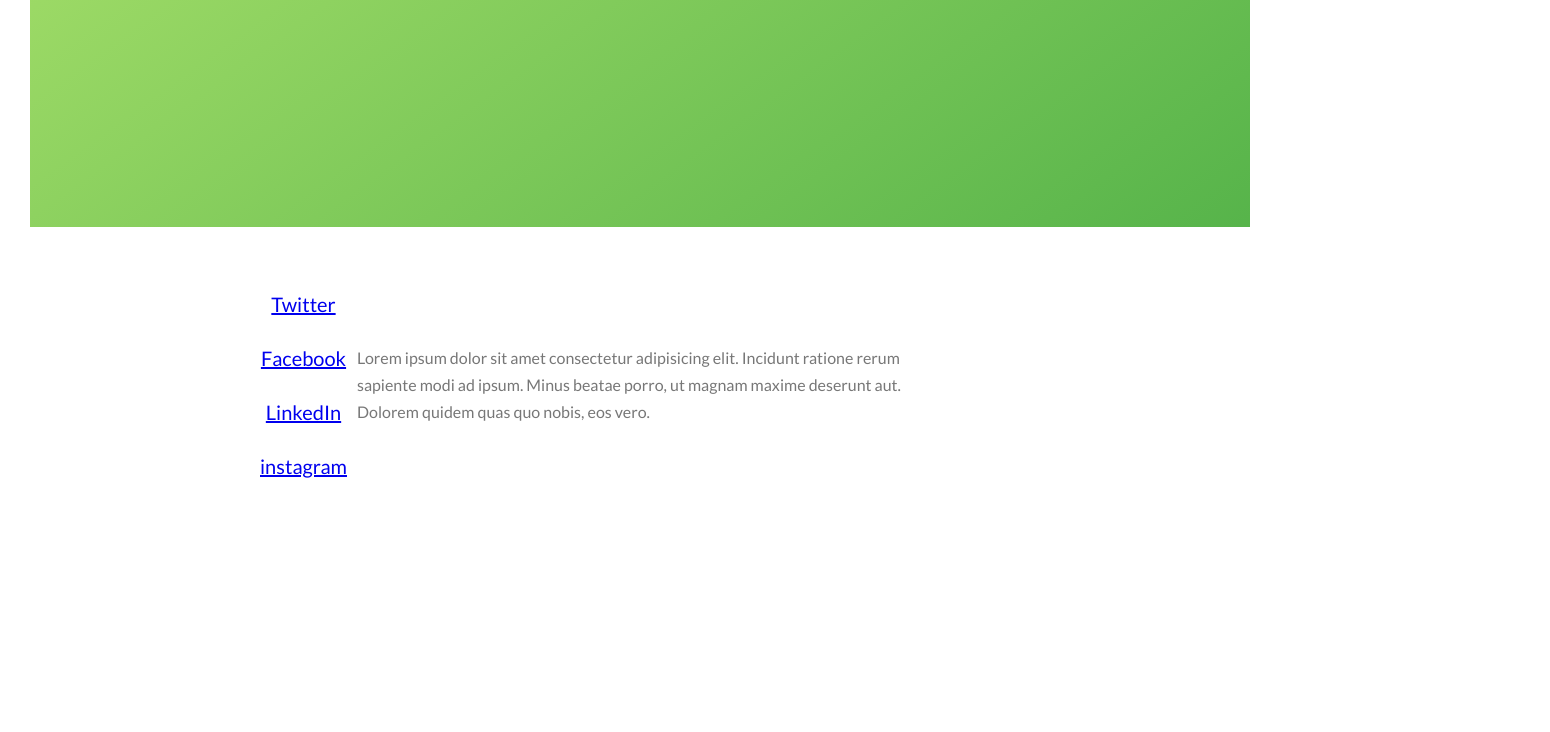
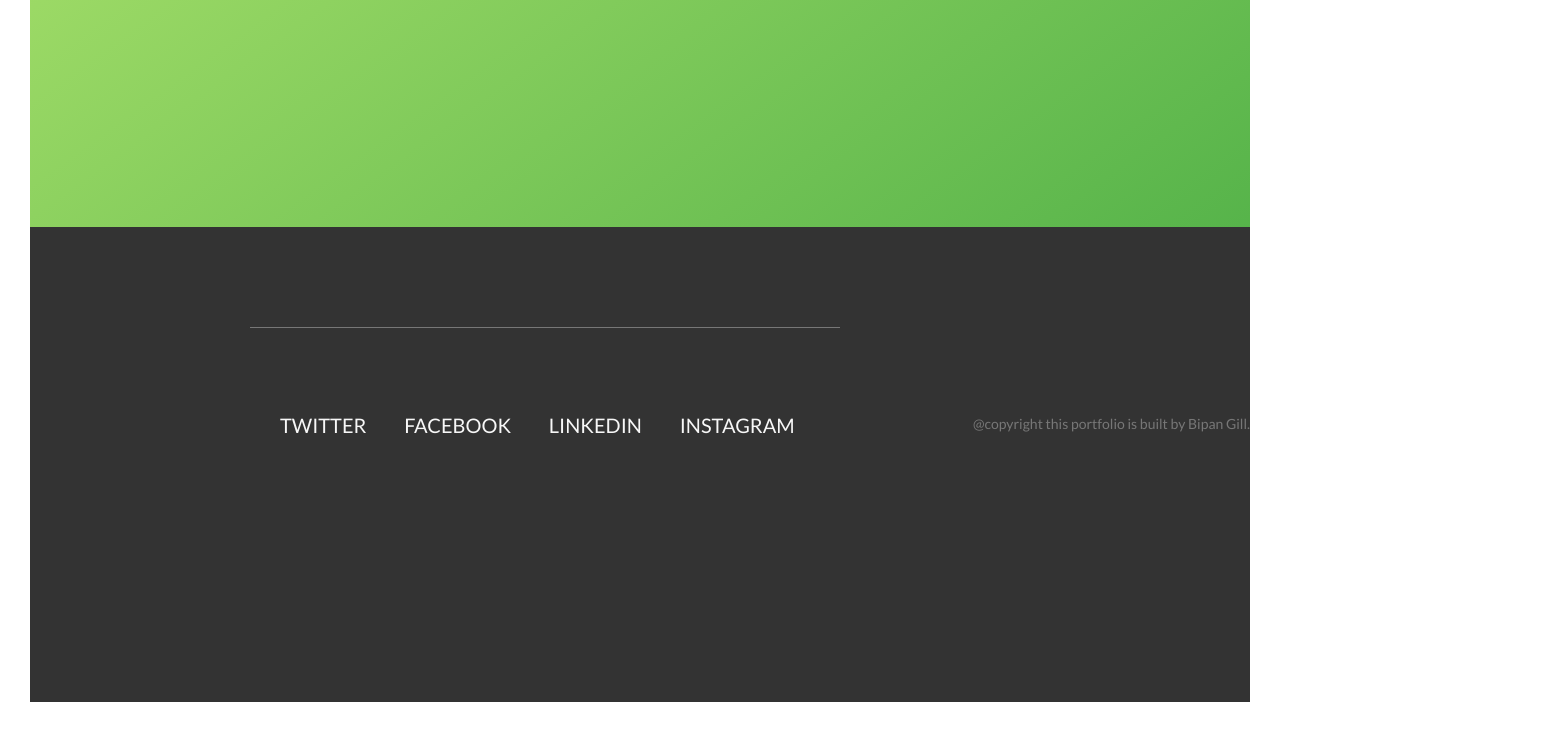
Before and after one commit to bipan82gill/portfolio, a plain HTML site: page index.html in a window 1280 px wide. Shown: the part 3924-4656 px from the top of the page, 1550 px wide, since content can reach past the window. Before the commit the page ends 4577 px from the top, so only its background shows below. Drawn offline with Linux system fonts and the light colour scheme.

Commit message:
add contact info

```diff
--- a/css/conatct.css
+++ b/css/conatct.css
@@ -65,3 +65,35 @@
     visibility: hidden;
     transform:translateY(-4rem);
 }
+.footer{
+    background-color: #333;
+    padding: 10rem 0;
+    font-size: 1.4rem;
+}
+.footer_list{
+    list-style: none;
+}
+.footer_item,
+.footer_item:not(:last-child){
+    display:inline-block;
+    margin-right:1.5rem;
+}
+.footer_links,
+.footer_links:visited{
+    color:#f7f7f7;
+    text-decoration: none;
+    text-transform: uppercase;
+}
+.footer_links:hover,
+.footer_links:active{
+    color:rgba(20, 131, 62, 0.753);
+    box-shadow: 0 1rem 2rem rgba(0, 0, 0,.4);
+    display:inline-block;
+    font-weight: 700;
+
+}
+.footer_navigation{
+    border-top: 1px solid #777;
+    padding:2rem;
+    display:inline-block;
+}
--- a/css/skills.css
+++ b/css/skills.css
@@ -27,7 +27,7 @@
 }
 .row{
     margin:0 auto;
-    width:700px;
+    width:1000px;
     margin-left:22rem;
     margin-bottom: 8rem;
     display:flex;
--- a/index.html
+++ b/index.html
@@ -204,18 +204,18 @@
     <footer class="footer">
         <div class="row">
             <div class="col-1-of-2">
-                <footer class="navigation">
+                <footer class="footer_navigation">
                     <ul class="footer_list">
-                        <li class="footer_item"><a href="#" class="footer_link">Twitter</a></li>
-                        <li class="footer_item"><a href="#" class="footer_link">Facebook</a></li>
-                        <li class="footer_item"><a href="#" class="footer_link">LinkedIn</a></li>
-                        <li class="footer_item"><a href="#" class="footer_link">instagram</a></li>
+                        <li class="footer_item"><a href="https://twitter.com/BipanjeetG" class="footer_links">Twitter</a></li>
+                        <li class="footer_item"><a href="https://www.facebook.com/bipanjeet.gill.5" class="footer_links">Facebook</a></li>
+                        <li class="footer_item"> <a href="https://www.linkedin.com/in/bipanjeet-gill-75138019a/" class="footer_links">LinkedIn</a></li>
+                        <li class="footer_item"><a href="https://www.instagram.com/bipan_webdeveloper/?hl=en" class="footer_links">instagram</a></li>
                     </ul>
                 </footer>
             </div>
 
             <div class="col-1-of-2">
-                <p class="footer_paragraph">Lorem ipsum dolor sit amet consectetur adipisicing elit. Incidunt ratione rerum sapiente modi ad ipsum. Minus beatae porro, ut magnam maxime deserunt aut. Dolorem quidem quas quo nobis, eos vero.</p>
+                <p class="footer_paragraph">@copyright this portfolio is built by Bipan Gill.</p>
             </div>
         </div>
     </footer>
```
